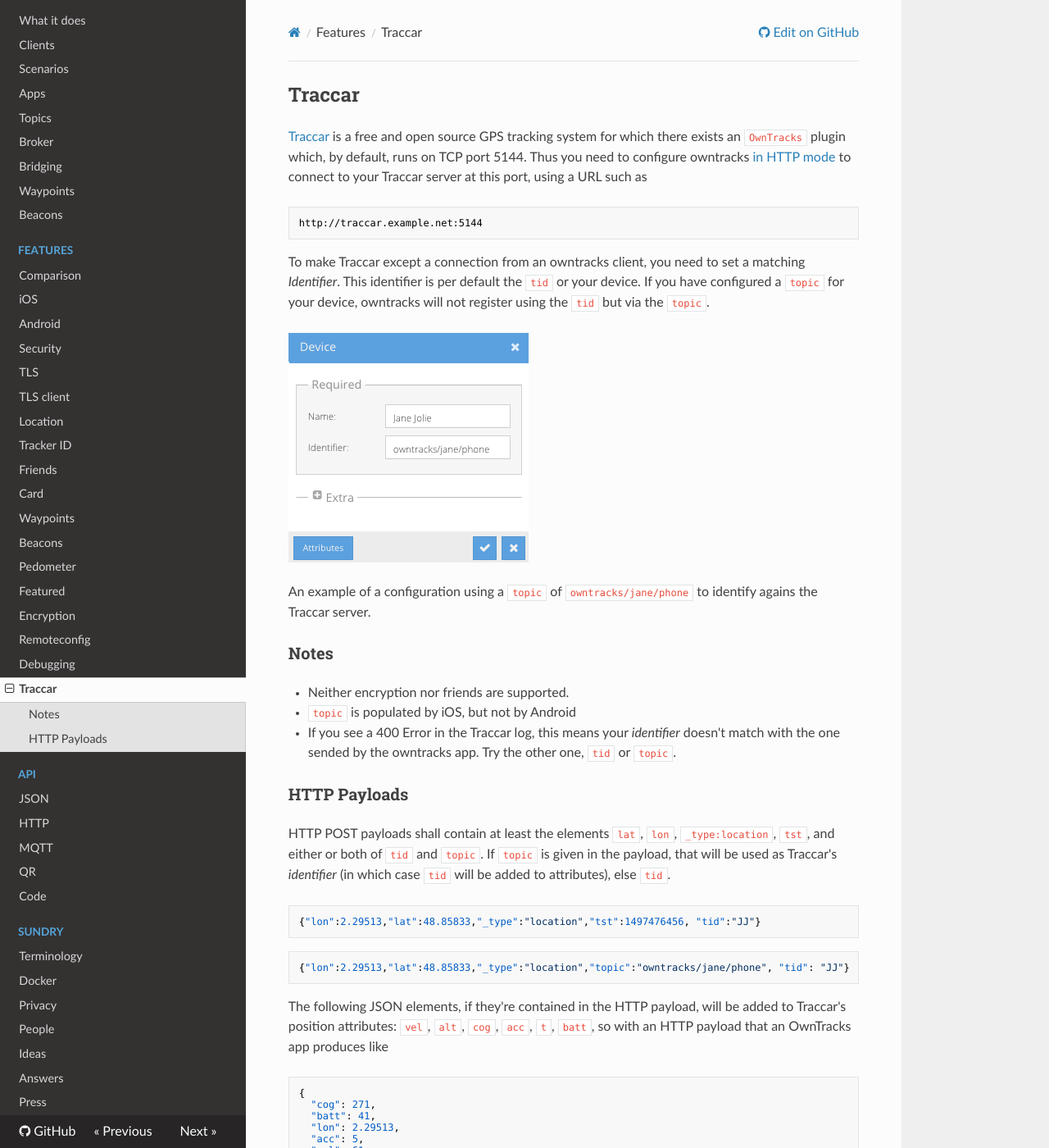
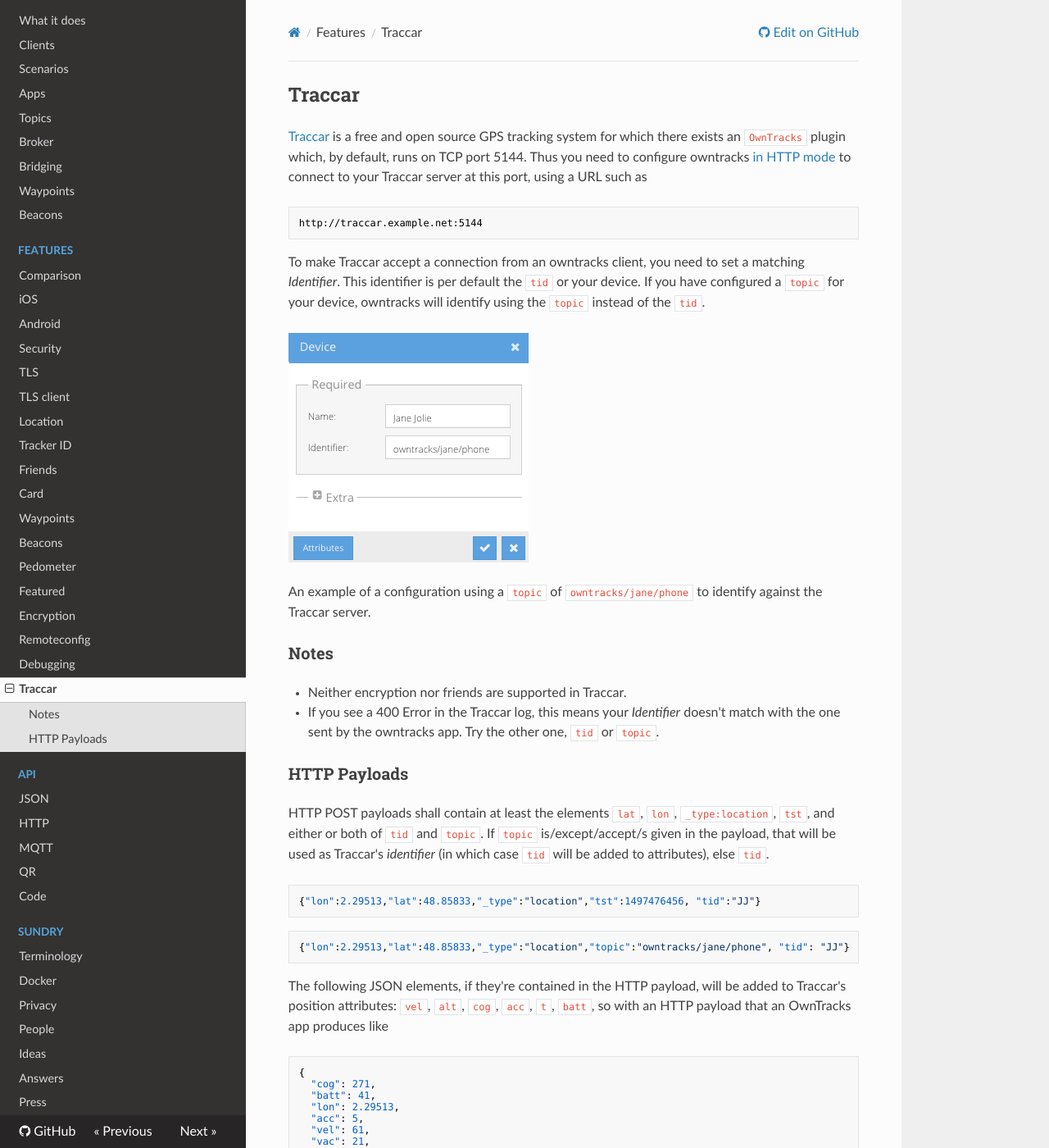
Before and after one commit to owntracks/booklet, an MkDocs documentation site: the page built from docs/features/traccar.md, in a window 1280 px wide and 1400 px high. Shown: the whole window at 82% size. Built offline with MkDocs 1.6.1, drawn with Linux system fonts in a browser that asks for light colours; nearby versions of some CDN libraries; old or Windows-style settings are respelled for this version of MkDocs.

Commit message:
included @jpmens comments

````diff
--- a/docs/features/traccar.md
+++ b/docs/features/traccar.md
@@ -5,22 +5,21 @@
 http://traccar.example.net:5144
 ```
 
-To make Traccar except a connection from an owntracks client, you need to set a matching _Identifier_. This identifier is per default the `tid` or your device. If you have configured a `topic` for your device, owntracks will not register using the `tid` but via the `topic`.
+To make Traccar accept a connection from an owntracks client, you need to set a matching _Identifier_. This identifier is per default the `tid` or your device. If you have configured a `topic` for your device, owntracks will identify  using the `topic` instead of the `tid`.
 
 ![Traccar device configuration](images/traccar-device.jpg)
 
-An example of a configuration using a `topic` of `owntracks/jane/phone` to identify agains the Traccar server.
+An example of a configuration using a `topic` of `owntracks/jane/phone` to identify against the Traccar server.
 
 
 ### Notes
 
-* Neither encryption nor friends are supported.
-* `topic` is populated by iOS, but not by Android
-* If you see a 400 Error in the Traccar log, this means your _identifier_ doesn't match with the one sended by the owntracks app. Try the other one, `tid` or `topic`.
+* Neither encryption nor friends are supported in Traccar.
+* If you see a 400 Error in the Traccar log, this means your _Identifier_ doesn't match with the one sent by the owntracks app. Try the other one, `tid` or `topic`.
 
 ### HTTP Payloads
 
-HTTP POST payloads shall contain at least the elements `lat`, `lon`, `_type:location`, `tst`, and either or both of `tid` and `topic`. If `topic` is given in the payload, that will be used as Traccar's _identifier_ (in which case `tid` will be added to attributes), else `tid`.
+HTTP POST payloads shall contain at least the elements `lat`, `lon`, `_type:location`, `tst`, and either or both of `tid` and `topic`. If `topic` is/except/accept/s given in the payload, that will be used as Traccar's _identifier_ (in which case `tid` will be added to attributes), else `tid`.
 
 ```json
 {"lon":2.29513,"lat":48.85833,"_type":"location","tst":1497476456, "tid":"JJ"}
````
